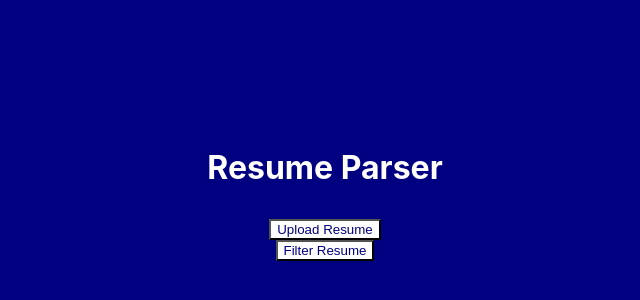
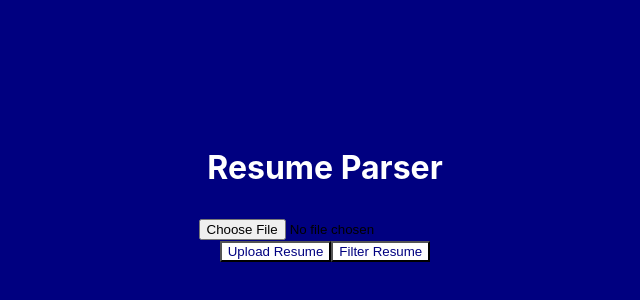
Before and after one commit to larsones/Headstarter-Project-1, a React (Create React App) app in the folder headstarter-project-1/: page / in a window 1280 px wide. Shown: the part 206-506 px from the top of the page, without its empty margins (315-955 px from the left). Built offline with nearby package versions, Linux system fonts and the light colour scheme.

Commit message:
Adding files enabled starting on list of all

```diff
--- a/headstarter-project-1/src/App.js
+++ b/headstarter-project-1/src/App.js
@@ -25,15 +25,26 @@ function App() {
       justifyContent: 'center',
       alignItems: 'center',
       color: 'navy',
-    }
+    },
   };
+
+  function testn(){
+    alert("Click Counted")
+  }
 
   return (
     <div style={styles.container}>
       <h1 style={styles.header}>Resume Parser</h1>
       {/* Other components and content */}
-      <button style={styles.button1}>Upload Resume</button>
-      <button style={styles.button1}>Filter Resume</button>
+      {/*<v */}
+      <input  type='file' name='file' onChange={testn}/>
+      <div>
+        <button style={styles.button1} onClick={testn} >Upload Resume</button>
+
+        <button style={styles.button1}>Filter Resume</button>
+
+      </div>
+      {/*Possibly a List that is based off an array of added resumes so would be empty at start and grow with inputs to show file upload was a success */}
 
     </div>
   );
```
